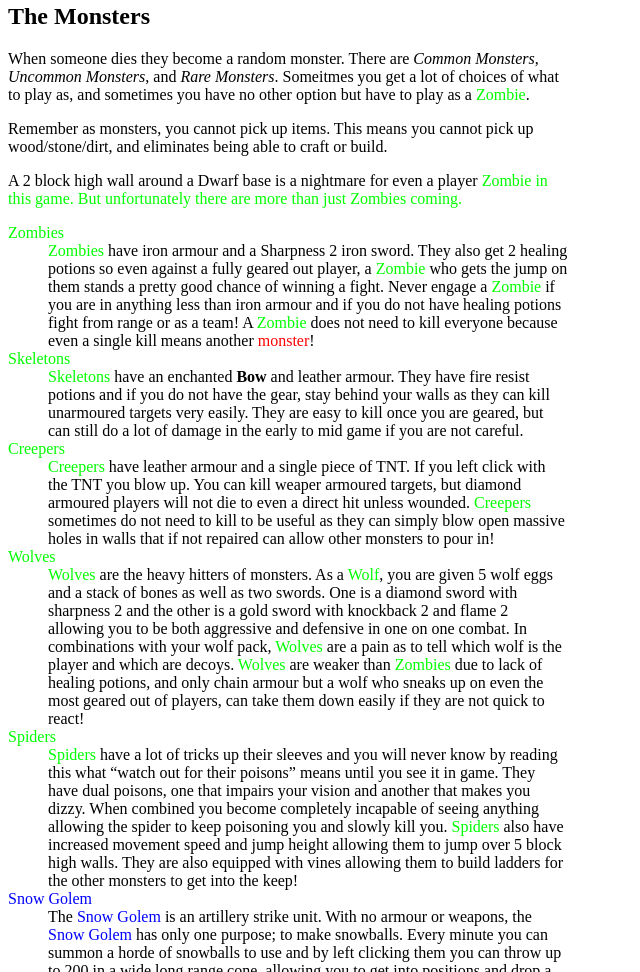
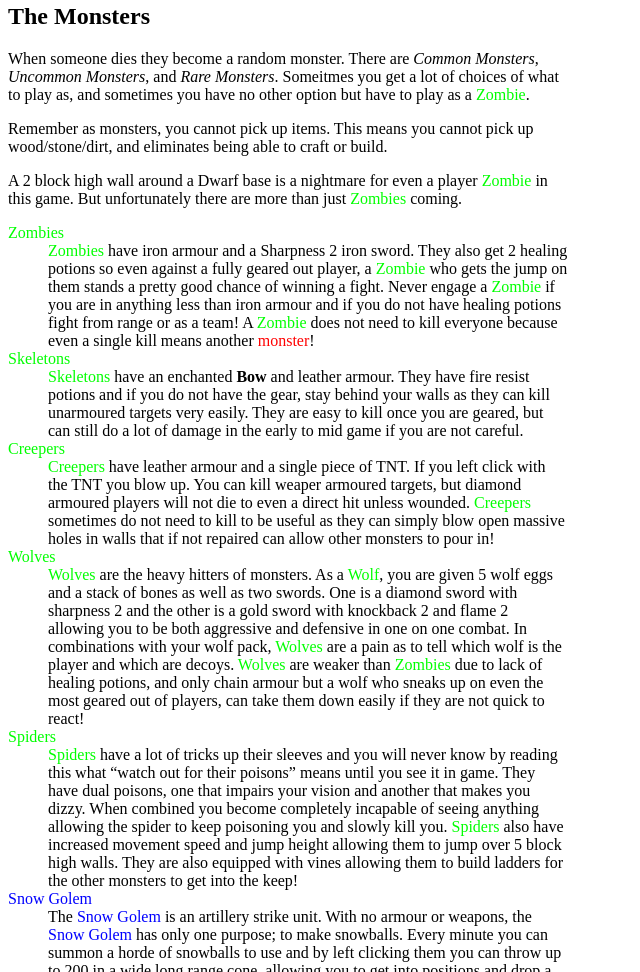
Before and after one commit to ProjectEnyo/dvz, a plain HTML site: page index.html in a window 1280 px wide. Shown: the part 967-1939 px from the top of the page, without its empty margins (0-640 px from the left). Drawn offline with Linux system fonts and the light colour scheme; a script that the page names is missing.

Commit message:
Fix broken span tag

```diff
--- a/index.html
+++ b/index.html
@@ -120,7 +120,7 @@
 				</p>
 				<p>
 					A 2 block high wall around a Dwarf base is a nightmare for even
-					a player <span class="lime">Zombie</a> in this game.
+					a player <span class="lime">Zombie</span> in this game.
 					But unfortunately there are more than just <span class="lime">Zombies</span> coming.
 				</p>
 			</section>
```
